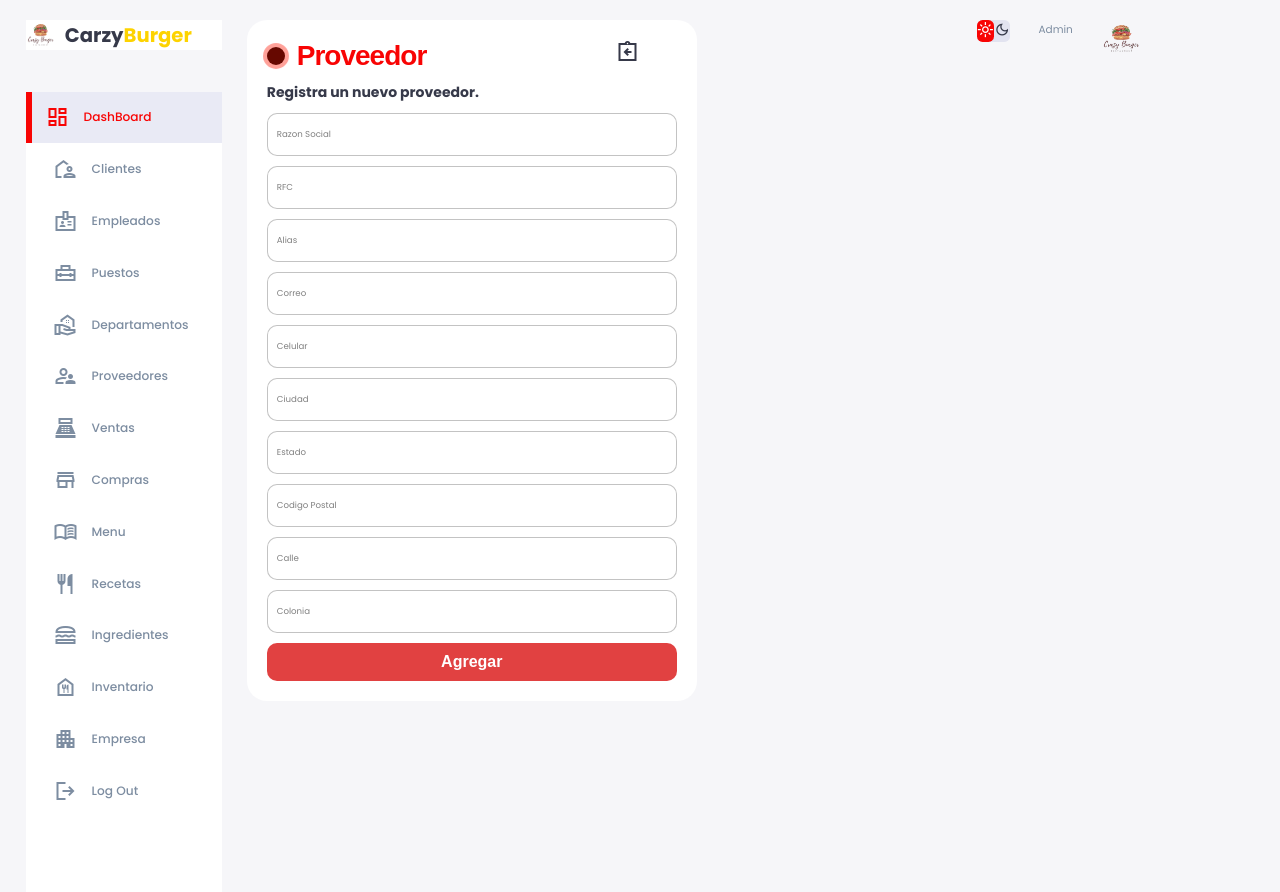
After one commit to IDGS-803-20000803/CrazyBurger_IDGS-803, a Flask app: page /proveedor/insertarProveedor in a window 1280 px wide. The commit adds this page. Run offline with Flask 3, Linux system fonts and the light colour scheme; the visitor is signed in with stand-in values (Sample User, id 1); some libraries are stand-ins or nearby versions.

Commit message:
Modulo de Proveedores

```diff
--- /dev/null
+++ b/CrazyBurger/Proveedor/routes.py
@@ -0,0 +1,135 @@
+from flask import Blueprint
+from flask_security import login_required, current_user
+from flask import render_template, url_for, flash, redirect, request
+from dbConfig import get_connection
+import json
+
+proveedor = Blueprint('proveedor', __name__,url_prefix='/proveedor')
+
+@proveedor.route('/getAll')
+@login_required
+def getAll():
+    try:
+        connection = get_connection()
+        with connection.cursor() as cursor:
+            cursor.execute('call sp_consultar_proveedor()')
+            resulset = cursor.fetchall()
+            print(resulset)
+            return render_template('/proveedor/proveedor.html', name = current_user.name, resulset=resulset)
+
+    except Exception as ex:
+
+        flash("No se encontro ningun registro en la BD: " + str(ex))
+
+        return render_template('/proveedor/proveedor.html', name = current_user.name)
+
+@proveedor.route('/insertarProveedor', methods=['GET','POST'])
+@login_required
+def insertar_proveedor():
+
+    if request.method == 'GET':
+        return render_template('/proveedor/insertarProveedor.html')
+
+    if request.method == 'POST':
+
+        razon_social = request.form['razon_social']
+        rfc = request.form['rfc']
+        alias = request.form['alias']
+        correo = request.form['correo']
+        celular = request.form['celular']
+        ciudad = request.form['ciudad']
+        estado = request.form['estado']
+        codigo_postal = request.form['codigo_postal']
+        calle = request.form['calle']
+        colonia = request.form['colonia']
+
+        try:
+            connection = get_connection()
+            with connection.cursor () as cursor:
+                cursor.execute('call sp_insertar_proveedor(%s,%s,%s,%s,%s,%s,%s,%s,%s,%s)', (razon_social, rfc, alias, correo, celular, ciudad, estado, codigo_postal, calle, colonia))
+                connection.commit()
+                connection.close()
+                flash("Registro insertado correctamente")
+        except Exception as ex:
+
+            flash("No se pude insertar el registro: " + str(ex))
+
+        return redirect(url_for('proveedor.getAll'))
+
+    return render_template('/proveedor/insertarProveedor.html')
+
+@proveedor.route('/verProveedor', methods=['GET','POST'])
+@login_required
+def ver_proveedor():
+
+        if request.method == 'GET':
+
+            id_proveedor = request.args.get('id')
+
+            try:
+                connection = get_connection()
+                with connection.cursor () as cursor:
+                    cursor.execute('call sp_consultar_proveedor_por_id(%s)', (id_proveedor))
+                    resulset = cursor.fetchall()
+                    connection.commit()
+                    connection.close()
+                    return render_template('/proveedor/actualizarProveedor.html', resulset=resulset)
+            except Exception as ex:
+
+                        flash("No se pude consultar el registro: " + str(ex))
+
+            return redirect(url_for('proveedor.getAll'))
+
+@proveedor.route('/actualizarProveedor', methods=['POST'])
+@login_required
+def actualizar_proveedor():
+
+    if request.method == 'POST':
+
+        id_proveedor = request.form['id_proveedor']
+        razon_social = request.form['razon_socialEdit']
+        rfc = request.form['rfcEdit']
+        alias = request.form['aliasEdit']
+        correo = request.form['correoEdit']
+        celular = request.form['celularEdit']
+        ciudad = request.form['ciudadEdit']
+        estado = request.form['estadoEdit']
+        codigo_postal = request.form['codigo_postalEdit']
+        calle = request.form['calleEdit']
+        colonia = request.form['coloniaEdit']
+
+        try:
+            connection = get_connection()
+            with connection.cursor () as cursor:
+                cursor.execute('call sp_actualizar_proveedor(%s,%s,%s,%s,%s,%s,%s,%s,%s,%s,%s)', (id_proveedor, razon_social, rfc, alias, correo, celular, ciudad, estado, codigo_postal, calle, colonia))
+                connection.commit()
+                connection.close()
+                flash("Registro actualizado correctamente")
+                return redirect(url_for('proveedor.getAll'))
+        except Exception as ex:
+
+            flash("No se pude actualizar el registro: " + str(ex))
+
+        return redirect(url_for('proveedor.getAll'))
+
+@proveedor.route('/eliminarProveedor', methods=['GET','POST'])
+@login_required
+def eliminar_proveedor():
+
+            if request.method == 'GET':
+
+                id_proveedor = request.args.get('id')
+
+                try:
+                    connection = get_connection()
+                    with connection.cursor () as cursor:
+                        cursor.execute('call sp_eliminar_proveedor(%s)', (id_proveedor))
+                        connection.commit()
+                        connection.close()
+                        flash("Registro eliminado correctamente")
+                        return redirect(url_for('proveedor.getAll'))
+                except Exception as ex:
+
+                            flash("No se pude eliminar el registro: " + str(ex))
+
+                return redirect(url_for('proveedor.getAll'))
--- a/CrazyBurger/app.py
+++ b/CrazyBurger/app.py
@@ -16,13 +16,20 @@ csrf = CSRFProtect()
 #Registramos  blueprints
 app.register_blueprint(main)
 app.register_blueprint(auth)
+
 #Registramos los BluePrint de los modulos
 from Puestos.routes import puestos
 app.register_blueprint(puestos)
+
 from Departamentos.routes import departamento
 app.register_blueprint(departamento)
+
 from Empresa.routes import empresa
 app.register_blueprint(empresa)
+
+from Proveedor.routes import proveedor
+app.register_blueprint(proveedor)
+
 #Definimos el LoginManger
 login_manager = LoginManager()
 login_manager.login_view = 'auth.login'
--- a/CrazyBurger/config.py
+++ b/CrazyBurger/config.py
@@ -8,5 +8,5 @@ class Config(object):
 
 class DevelopmentConfig(Config):
     DEBUG = True
-    SQLALCHEMY_DATABASE_URI = 'mysql+pymysql://root:root@127.0.0.1:3306/crazy_burger'
+    SQLALCHEMY_DATABASE_URI = 'mysql+pymysql://root:root@127.0.0.1:3308/crazy_burger'
     SQLALCHEMY_TRACK_MODIFICATIONS = False
--- a/CrazyBurger/dbConfig.py
+++ b/CrazyBurger/dbConfig.py
@@ -1,11 +1,10 @@
-
-
 import pymysql
 
 def get_connection():
     return pymysql.connect(
         host= ('127.0.0.1'),
         database = ('crazy_burger'),
+        port= 3308,
         user = ('root'),
         password = ('root')
     )
--- a/CrazyBurger/templates/panel.html
+++ b/CrazyBurger/templates/panel.html
@@ -1,13 +1,21 @@
 <!DOCTYPE html>
 <html lang="en">
+
 <head>
     <meta charset="UTF-8">
     <meta http-equiv="X-UA-Compatible" content="IE=edge">
     <meta name="viewport" content="width=device-width, initial-scale=1.0">
     <title>CrazyBurger | Dashboard</title>
-    <link rel="stylesheet" href="https://fonts.googleapis.com/css2?family=Material+Symbols+Sharp:opsz,wght,FILL,GRAD@20..48,100..700,0..1,-50..200" />
+    <link rel="stylesheet"
+        href="https://fonts.googleapis.com/css2?family=Material+Symbols+Sharp:opsz,wght,FILL,GRAD@20..48,100..700,0..1,-50..200" />
     <link rel="stylesheet" href="../static/css/dash.css">
+    <!-- Cargar Librerias de Jquery -->
+    <script src="https://code.jquery.com/jquery-3.6.4.js" integrity="sha256-a9jBBRygX1Bh5lt8GZjXDzyOB+bWve9EiO7tROUtj/E=" crossorigin="anonymous"></script>
+
+    <!-- Libreria de Swal Alert -->
+    <script src="https://cdn.jsdelivr.net/npm/sweetalert2@11"></script>
 </head>
+
 <body>
     <div class="container">
         <aside>
@@ -25,7 +33,7 @@
                     <span class="material-symbols-sharp">dashboard</span>
                     <h3>DashBoard</h3>
                 </a>
-                <a href="#" >
+                <a href="#">
                     <span class="material-symbols-sharp">location_away</span>
                     <h3>Clientes</h3>
                 </a>
@@ -41,7 +49,7 @@
                     <span class="material-symbols-sharp">real_estate_agent</span>
                     <h3>Departamentos</h3>
                 </a>
-                <a href="#">
+                <a href="{{url_for('proveedor.getAll')}}">
                     <span class="material-symbols-sharp">supervisor_account</span>
                     <h3>Proveedores</h3>
                 </a>
@@ -80,6 +88,7 @@
             </div>
         </aside>
         {% block content %}
+
         {% endblock %}
 
         <div class="right">
@@ -105,4 +114,5 @@
     </div>
     <script src="../static/js/index.js"></script>
 </body>
+
 </html>
--- /dev/null
+++ b/CrazyBurger/templates/proveedor/insertarProveedor.html
@@ -0,0 +1,65 @@
+{% extends "panel.html" %}
+{% block content %}
+<main>
+    <form class="fromPuesto" method="POST" action="/proveedor/insertarProveedor">
+        <h3 class="puesto_title">Proveedor </h3>
+        <a href="{{url_for('proveedor.getAll')}}" class="btn btn-outline-success">
+            <span class="material-symbols-sharp">assignment_return</span>
+        </a>
+        <h6 class="puesto_message">Registra un nuevo proveedor. </h6>
+        <label>
+            <input required placeholder type="text" name="razon_social" class="input_puesto">
+            <span>Razon Social</span>
+        </label>
+
+        <label>
+            <input required="" placeholder="" type="text" name="rfc" class="input_puesto">
+            <span>RFC</span>
+        </label>
+
+        <label>
+            <input required="" placeholder="" type="text" name="alias" class="input_puesto">
+            <span>Alias</span>
+        </label>
+
+        <label>
+            <input required="" placeholder="" type="text" name="correo" class="input_puesto">
+            <span>Correo</span>
+        </label>
+
+        <label>
+            <input required="" placeholder="" type="text" name="celular" class="input_puesto">
+            <span>Celular</span>
+        </label>
+
+        <label>
+            <input required="" placeholder="" type="text" name="ciudad" class="input_puesto">
+            <span>Ciudad</span>
+        </label>
+
+        <label>
+            <input required="" placeholder="" type="text" name="estado" class="input_puesto">
+            <span>Estado</span>
+        </label>
+
+        <label>
+            <input required="" placeholder="" type="text" name="codigo_postal" class="input_puesto">
+            <span>Codigo Postal</span>
+        </label>
+
+        <label>
+            <input required="" placeholder="" type="text" name="calle" class="input_puesto">
+            <span>Calle</span>
+        </label>
+
+        <label>
+            <input required="" placeholder="" type="text" name="colonia" class="input_puesto">
+            <span>Colonia</span>
+        </label>
+
+        <input type="hidden" name="csrf_token" value="{{csrf_token()}}"/>
+        <button class="submit">Agregar</button>
+
+    </form>
+</main>
+{% endblock %}
```
Also changed, not shown: CrazyBurger/models.py (+19 -0 lines), CrazyBurger/templates/proveedor/actualizarProveedor.html (added, +73 -0 lines), CrazyBurger/templates/proveedor/proveedor.html (added, +50 -0 lines), requirements.txt (+35 -8 lines), 1 other file.
